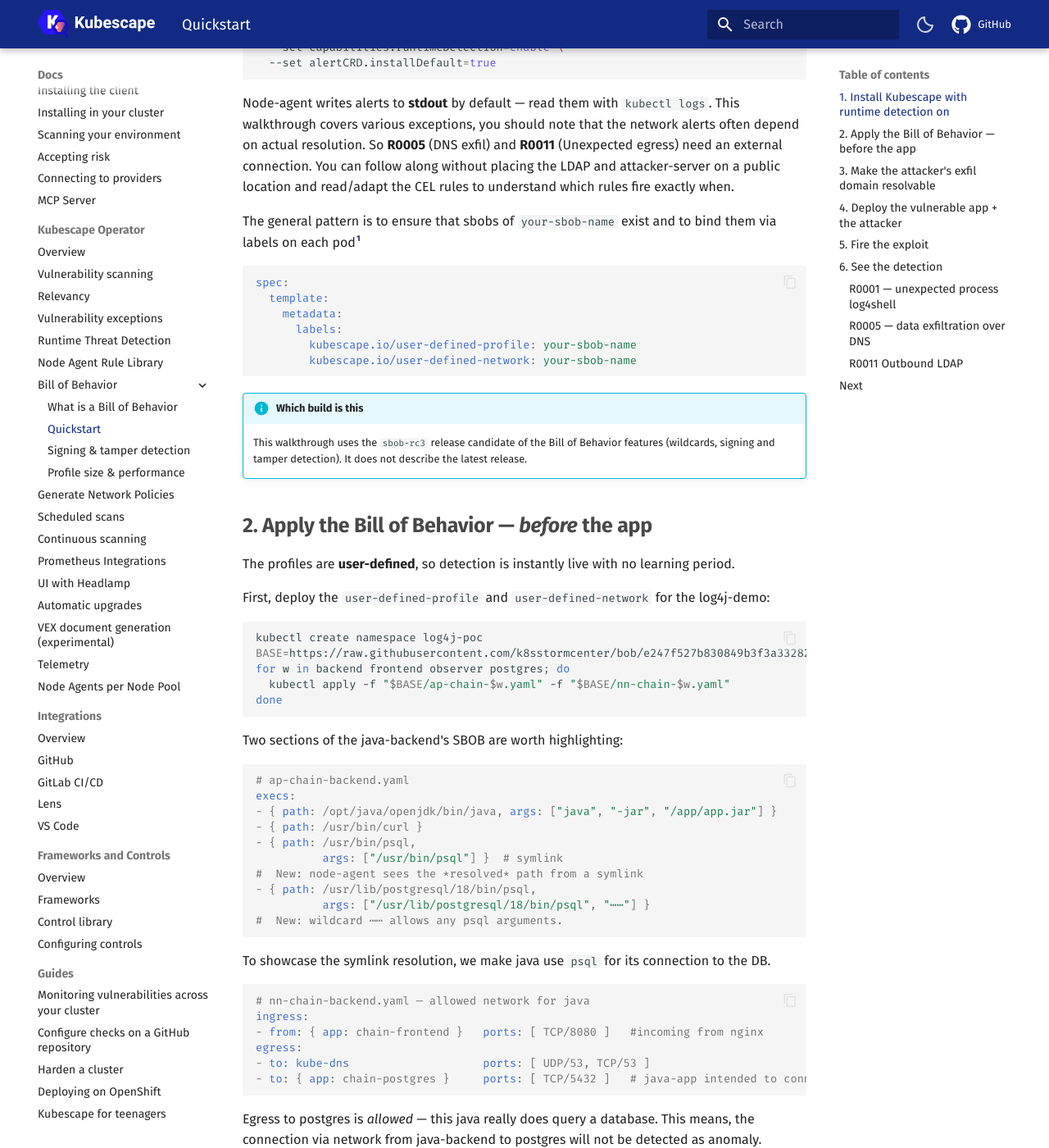
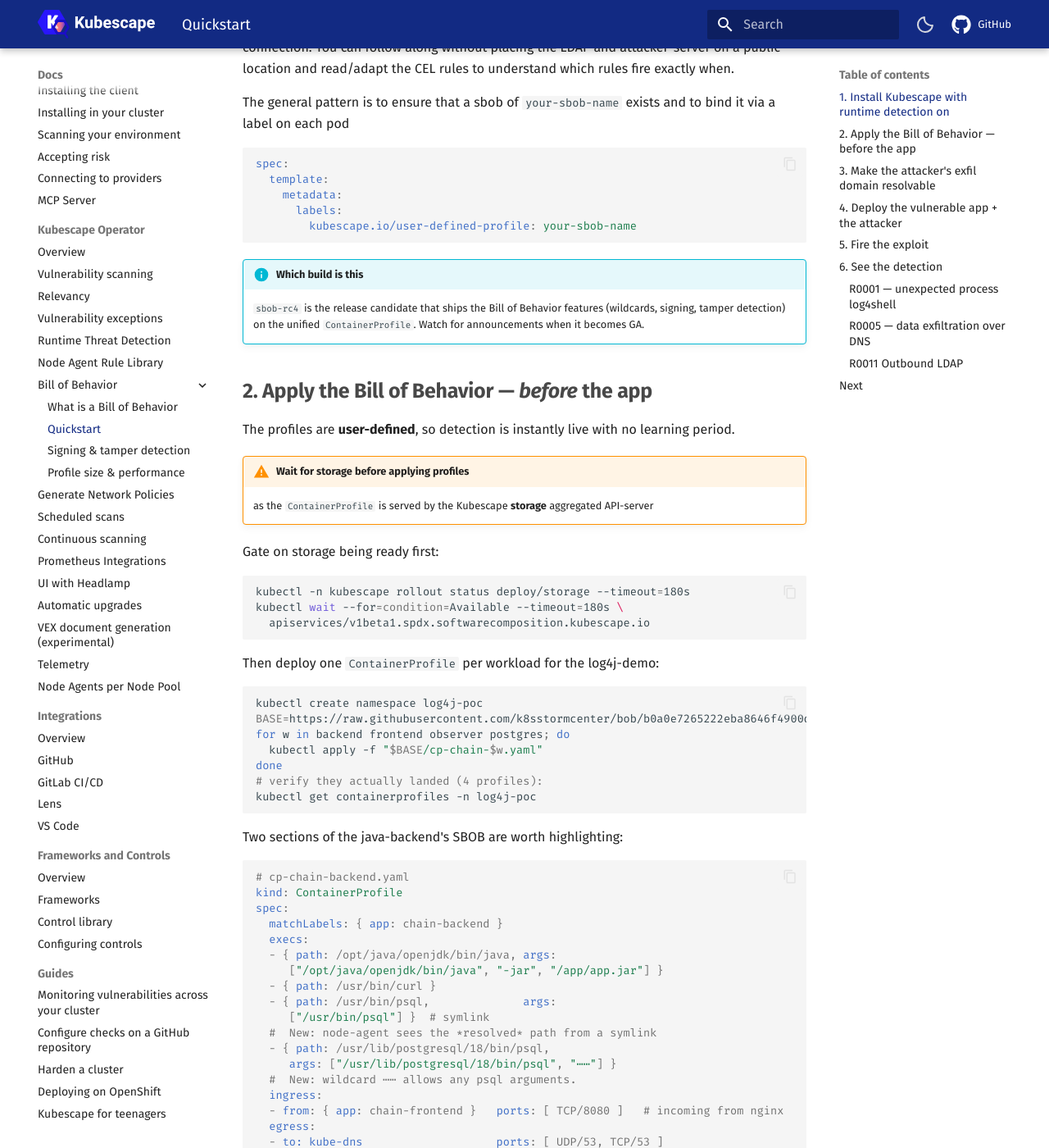
Before and after one commit to kubescape/kubescape.io, an MkDocs documentation site: the page built from docs/docs/operator/bill-of-behavior/quickstart.md, in a window 1280 px wide and 1400 px high, scrolled down 1536 px. Shown: the whole window at 82% size. Built offline with MkDocs 1.6.1 and Material for MkDocs 9.7.7, drawn with Linux system fonts in a browser that asks for light colours; comment, search, counter and statistics services are not loaded; some of the changed text lies outside the part shown.

Commit message:
docs(bill-of-behavior): switch to ContainerProfile
Update Bill of Behavior quickstart and signing walkthroughs to use
ContainerProfile instead of deprecated ApplicationProfile and
NetworkNeighborhood resources, update linkcheck inventory, and update
R1016 profile description.

Relates to kubescape/node-agent#862
Relates to kubescape/node-agent#864
Closes kubescape/kubescape.io#134

Signed-off-by: entlein <einentlein@gmail.com>
Signed-off-by: Matthias Bertschy <matthias.bertschy@gmail.com>

````diff
--- a/docs/docs/operator/bill-of-behavior/quickstart.md
+++ b/docs/docs/operator/bill-of-behavior/quickstart.md
@@ -1,7 +1,4 @@
 # Quickstart Software Bill of Behavior (SBOB)
-
-!!! note "Historical sbob-rc3 walkthrough"
-    This walkthrough records the `sbob-rc3` demonstration using `ApplicationProfile` and `NetworkNeighborhood` resources. Its manifests and profiles are pinned to the matching example revision. Use the chart and image versions shown here together; newer ContainerProfile-based examples use a different setup.
 
 Here, Kubescape uses an SBOB to catch a live Log4Shell RCE — a shell spawned by a JVM worker thread, its pivot and
 exfiltration children, every one of them outside the workload's declared Software Bill of Behavior:
@@ -9,7 +6,7 @@
 ![Kubescape detecting a Log4Shell RCE against a Bill of Behavior](l4j-detection.gif)
 
 We published a *"harmless"* demo of
-[`log4shell`](https://github.com/k8sstormcenter/bob/tree/e247f527b830849b3f3a33282479b47b905f7615/example/log4j-chain) — a
+[`log4shell`](https://github.com/k8sstormcenter/bob/tree/b0a0e7265222eba8646f4900dff59675c6462a30/example/log4j-chain) — a
 `frontend → java-backend → postgres` deployment, while mocking the `external payload` and the `exfiltration domain`.
 
 The attack-chain injects a `JNDI` via http-header, that gets resolved via an `ldap` server, to download a `jar` file into the running jvm to spawn a shell.
@@ -26,7 +23,7 @@
 You need the `Kubescape Node-Agent` and `Kubescape Storage` component
 
 ```bash
-CHART=https://github.com/k8sstormcenter/helm-charts/releases/download/kubescape-operator-1.40.3-sbob-rc3.1/kubescape-operator-1.40.3-sbob-rc3.1.tgz
+CHART=https://github.com/k8sstormcenter/helm-charts/releases/download/kubescape-operator-1.40.3-sbob-rc4.2/kubescape-operator-1.40.3-sbob-rc4.2.tgz
 helm install kubescape "$CHART" \
   -n kubescape --create-namespace \
   --set capabilities.runtimeObservability=enable \
@@ -40,15 +37,10 @@
 on a public location and read/adapt the CEL rules to understand which rules fire exactly when.
 
 
-The general pattern is to ensure that sbobs of `your-sbob-name` exist and to bind
-them via labels on each pod[^migration]
+The general pattern is to ensure that a sbob of `your-sbob-name` exists and to bind
+it via a label on each pod
 
 
-[^migration]: This historical implementation relies on the CRDs `ApplicationProfile`
-    and `NetworkNeighborhood`. Later implementations use `ContainerProfile`.
-
-    For this version, apply the CRD to the cluster **before** the workload and ensure
-    the labels are correct.
 
 ```yaml
 spec:
@@ -56,60 +48,71 @@
     metadata:
       labels:
         kubescape.io/user-defined-profile: your-sbob-name
-        kubescape.io/user-defined-network: your-sbob-name
 ```
 
 !!! info "Which build is this"
-    This walkthrough uses the `sbob-rc3` release candidate of the Bill of Behavior features
-    (wildcards, signing and tamper detection). It does not describe the latest release.
+    `sbob-rc4` is the release candidate that ships the Bill of Behavior features
+    (wildcards, signing, tamper detection) on the unified `ContainerProfile`.
+    Watch for announcements when it becomes GA.
 
 ## 2. Apply the Bill of Behavior — *before* the app
 
 The profiles are **user-defined**, so detection is instantly live with no learning period.
 
-First, deploy the `user-defined-profile` and `user-defined-network` for the log4j-demo:
+!!! warning "Wait for storage before applying profiles"
+    as the `ContainerProfile` is served by the Kubescape **storage** aggregated API-server
+
+Gate on storage being ready first:
+
+```bash
+kubectl -n kubescape rollout status deploy/storage --timeout=180s
+kubectl wait --for=condition=Available --timeout=180s \
+  apiservices/v1beta1.spdx.softwarecomposition.kubescape.io
+```
+
+Then deploy one `ContainerProfile` per workload for the log4j-demo:
 
 ```bash
 kubectl create namespace log4j-poc
-BASE=https://raw.githubusercontent.com/k8sstormcenter/bob/e247f527b830849b3f3a33282479b47b905f7615/_artifacts/log4j-sbobs
+BASE=https://raw.githubusercontent.com/k8sstormcenter/bob/b0a0e7265222eba8646f4900dff59675c6462a30/_artifacts/log4j-sbobs
 for w in backend frontend observer postgres; do
-  kubectl apply -f "$BASE/ap-chain-$w.yaml" -f "$BASE/nn-chain-$w.yaml"
+  kubectl apply -f "$BASE/cp-chain-$w.yaml"
 done
+# verify they actually landed (4 profiles):
+kubectl get containerprofiles -n log4j-poc
 ```
 
-Two sections of the java-backend's SBOB are worth highlighting:
+Two sections of the java-backend's SBOB are
+worth highlighting:
 
 ```yaml
-# ap-chain-backend.yaml
-execs:
-- { path: /opt/java/openjdk/bin/java, args: ["java", "-jar", "/app/app.jar"] }
-- { path: /usr/bin/curl }
-- { path: /usr/bin/psql,
-          args: ["/usr/bin/psql"] }  # symlink
-#  New: node-agent sees the *resolved* path from a symlink
-- { path: /usr/lib/postgresql/18/bin/psql,
-          args: ["/usr/lib/postgresql/18/bin/psql", "⋯⋯"] }
-#  New: wildcard ⋯⋯ allows any psql arguments.
+# cp-chain-backend.yaml
+kind: ContainerProfile
+spec:
+  matchLabels: { app: chain-backend }
+  execs:
+  - { path: /opt/java/openjdk/bin/java, args:
+     ["/opt/java/openjdk/bin/java", "-jar", "/app/app.jar"] }
+  - { path: /usr/bin/curl }
+  - { path: /usr/bin/psql,              args:
+     ["/usr/bin/psql"] }  # symlink
+  #  New: node-agent sees the *resolved* path from a symlink
+  - { path: /usr/lib/postgresql/18/bin/psql,
+     args: ["/usr/lib/postgresql/18/bin/psql", "⋯⋯"] }
+  #  New: wildcard ⋯⋯ allows any psql arguments.
+  ingress:
+  - from: { app: chain-frontend }   ports: [ TCP/8080 ]   # incoming from nginx
+  egress:
+  - to: kube-dns                    ports: [ UDP/53, TCP/53 ]
+  - to: { app: chain-postgres }     ports: [ TCP/5432 ]   # java-app intended to connect to DB
 ```
 To showcase the symlink resolution, we make java use `psql` for its connection to the DB.
-
-
-
-```yaml
-# nn-chain-backend.yaml — allowed network for java
-ingress:
-- from: { app: chain-frontend }   ports: [ TCP/8080 ]   #incoming from nginx
-egress:
-- to: kube-dns                    ports: [ UDP/53, TCP/53 ]
-- to: { app: chain-postgres }     ports: [ TCP/5432 ]   # java-app intended to connect to DB
-```
-
 Egress to postgres is *allowed* — this java really does query a database. This means, the connection via network from java-backend to postgres
 will not be detected as anomaly.
 
 
 !!! tip "Allowlisting obvious parts of attack for demo"
-    For showcasing various features, we pretend the attacker uses binaries that the app was intended to use. A real java implementation
+    For showcasing various features, we pretend the attacker uses binaries that are marked as `intended for the application`. A real java implementation
     would not use `psql`.
 
 !!! tip "NEW: Symlinks resolve and list the real binary"
@@ -123,7 +126,7 @@
 CoreDNS so it takes effect:
 
 ```bash
-kubectl apply -f https://raw.githubusercontent.com/k8sstormcenter/bob/e247f527b830849b3f3a33282479b47b905f7615/example/log4j-chain/exfil-dns.yaml
+kubectl apply -f https://raw.githubusercontent.com/k8sstormcenter/bob/b0a0e7265222eba8646f4900dff59675c6462a30/example/log4j-chain/exfil-dns.yaml
 kubectl -n kube-system rollout restart deploy/coredns
 ```
 !!! note " SKIP this in any non-throwaway cluster- this kaputts dns"
@@ -131,7 +134,7 @@
 
 ## 4. Deploy the vulnerable app + the attacker
 
-Bring up the whole `log4j-poc`[^scenarios], all pods labelled `user-defined-profile/network` to bind the profiles from Step 2.
+Bring up the whole `log4j-poc`[^scenarios], all pods carry the single `kubescape.io/user-defined-profile: chain-<workload>` label to bind the ContainerProfile from Step 2.
 The manifest also includes the attacker: a marshalsec LDAP server and a class-file HTTP server.
 
 [^scenarios]:
@@ -139,7 +142,7 @@
 **C** `patched` — `ghcr.io/k8sstormcenter/log4j-chain-backend-patched@sha256:cf34e119b720b0a31b5e5d2a7ede0e61eea0c14105c88558d80e7fa2a062290a`
 
 ```bash
-kubectl apply -f https://raw.githubusercontent.com/k8sstormcenter/bob/e247f527b830849b3f3a33282479b47b905f7615/example/log4j-chain/log4j-chain.yaml
+kubectl apply -f https://raw.githubusercontent.com/k8sstormcenter/bob/b0a0e7265222eba8646f4900dff59675c6462a30/example/log4j-chain/log4j-chain.yaml
 kubectl -n log4j-poc rollout status deploy/chain-backend --timeout=120s
 kubectl -n attacker-ns rollout status deploy/attacker --timeout=60s
 ```
@@ -153,12 +156,10 @@
 
 ## 5. Fire the exploit
 
-The attack pod sends the classic JNDI payload in a `User-Agent` header. Replace the
-template's Pod-name placeholder with `attack-demo` before applying it in `log4j-poc`:
+The attack pod sends the classic JNDI payload in a `User-Agent` header. It lands in `log4j-poc`:
 
 ```bash
-curl -sL https://raw.githubusercontent.com/k8sstormcenter/bob/e247f527b830849b3f3a33282479b47b905f7615/example/log4j-chain/attack-pod.yaml \
-  | sed 's/attack-PLACEHOLDER/attack-demo/' \
+curl -sL https://raw.githubusercontent.com/k8sstormcenter/bob/b0a0e7265222eba8646f4900dff59675c6462a30/example/log4j-chain/attack-pod.yaml \
   | kubectl -n log4j-poc apply -f -
 ```
 
@@ -237,16 +238,7 @@
 The JNDI string needs to resolve an outbound LDAP + HTTP to fetch the exploit class for
 Log4j
 
-**1. R0011 ships disabled.** Enable it in the installed rules:
-
-```bash
-kubectl -n kubescape patch rules.kubescape.io default-rules --type=json \
-  -p "$(kubectl -n kubescape get rules.kubescape.io default-rules -o json \
-        | jq -c '[.spec.rules | to_entries[] | select(.value.id=="R0011")
-                 | {op:"replace", path:"/spec/rules/\(.key)/enabled", value:true}]')"
-```
-
-**2. R0011 skips private targets.** The in-cluster attacker is a ClusterIP (RFC-1918), so put the attacker on an **external/public** host
+**R0011 skips private targets.** The in-cluster attacker is a ClusterIP (RFC-1918), so put the attacker on an **external/public** host
  and point the JNDI there — the demo
 attacker image has an ENV var `CODEBASE_HOST`, so it runs anywhere:
 
````
Also changed, not shown: docs/docs/operator/bill-of-behavior/index.md (+1 -9 lines), docs/docs/operator/bill-of-behavior/signing-and-tamper.md (+9 -11 lines), docs/docs/operator/node-agent-rule-library.md (+1 -1 lines), 1 other file.
